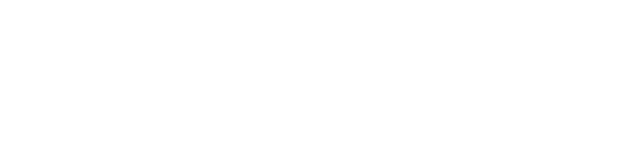
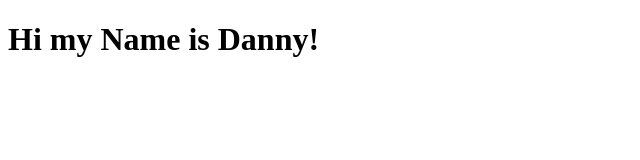
Before and after one commit to Danyxtu/GithubTest, a plain HTML site: page test.html in a window 1280 px wide. Shown: the whole page, without its empty margins (0-640 px from the left). Drawn offline with Linux system fonts and the light colour scheme.

Commit message:
Updating test.html
Just Updating the html file

```diff
--- a/test.html
+++ b/test.html
@@ -6,6 +6,6 @@
     <title>Document</title>
 </head>
 <body>
-
+    <h1>Hi my Name is Danny!</h1>
 </body>
 </html>
```
